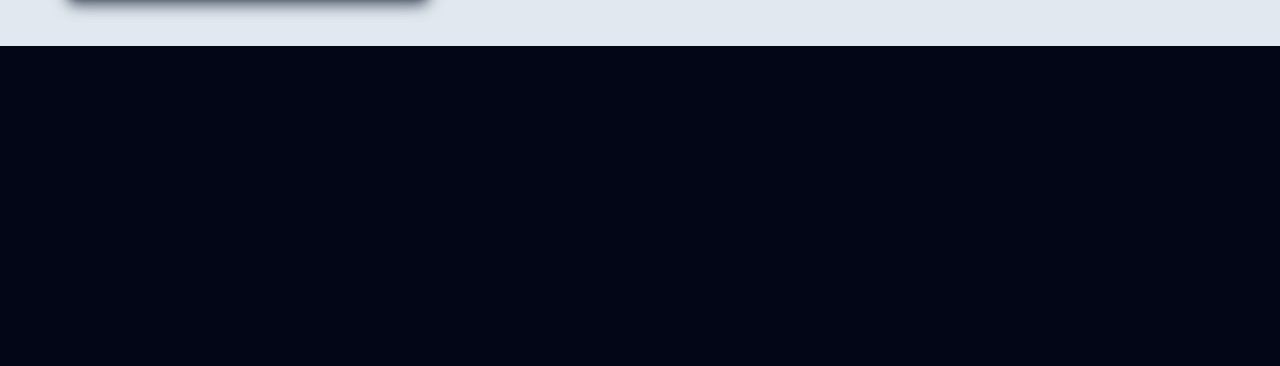
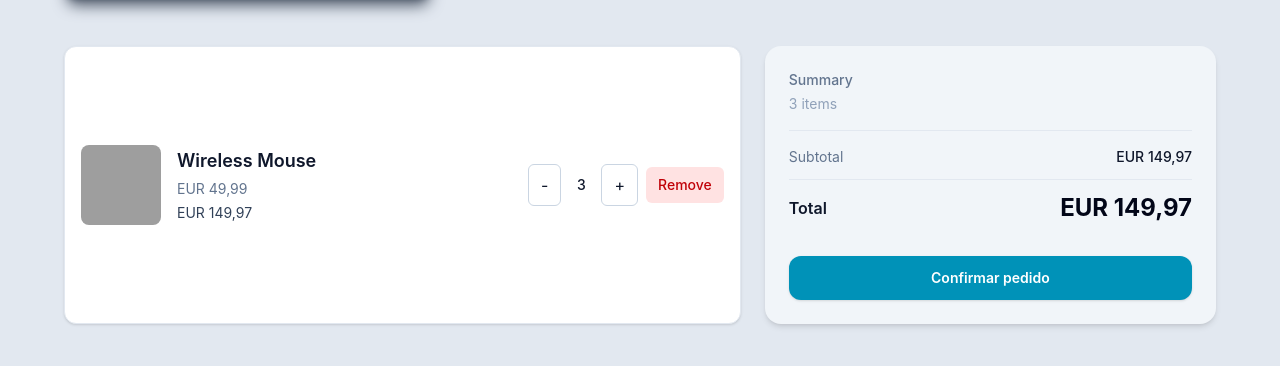
Before and after one commit to juanan-fernandez/e-commerce, a React (Vite) app: page / in a window 1280 px wide. Shown: the part 1810-2176 px from the top of the page. Before the commit the page ends 1856 px from the top, so only its background shows below. Built offline with nearby package versions, Linux system fonts and the light colour scheme; grey boxes are pictures that could not be loaded.

Commit message:
chore: add temporary cart preview to app shell

```diff
--- a/src/App.tsx
+++ b/src/App.tsx
@@ -1,4 +1,17 @@
 import ProductCatalog from '@features/product-catalog/components/ProductCatalog'
+import { CartItem, CartSummary } from '@features/shopping-cart/components'
+import type { CartItem as CartItemType } from '@shared/types/Cart'
+
+const previewCartItem: CartItemType = {
+	product: {
+		id: 'wireless-mouse',
+		name: 'Wireless Mouse',
+		description: 'Compact mouse for daily work.',
+		price: 49.99,
+		image: 'https://picsum.photos/seed/wireless-mouse/200'
+	},
+	quantity: 3
+}
 
 function App() {
 	return (
@@ -7,12 +20,24 @@ function App() {
 				<header className='mb-10'>
 					<h1 className='text-4xl font-bold tracking-tight'>Catalogo de productos</h1>
 				</header>
-				<main>
+				<main className='space-y-12'>
 					<ProductCatalog
 						onAddToCart={product => {
 							console.log('Add to cart', product)
 						}}
 					/>
+					<section className='grid gap-6 lg:grid-cols-[1.5fr_1fr]'>
+						<CartItem
+							item={previewCartItem}
+							onUpdateQuantity={quantity => {
+								console.log('Update quantity', quantity)
+							}}
+							onRemove={() => {
+								console.log('Remove item', previewCartItem.product.id)
+							}}
+						/>
+						<CartSummary subtotal={149.97} discount={0} total={149.97} itemCount={3} />
+					</section>
 				</main>
 			</div>
 		</div>
```
